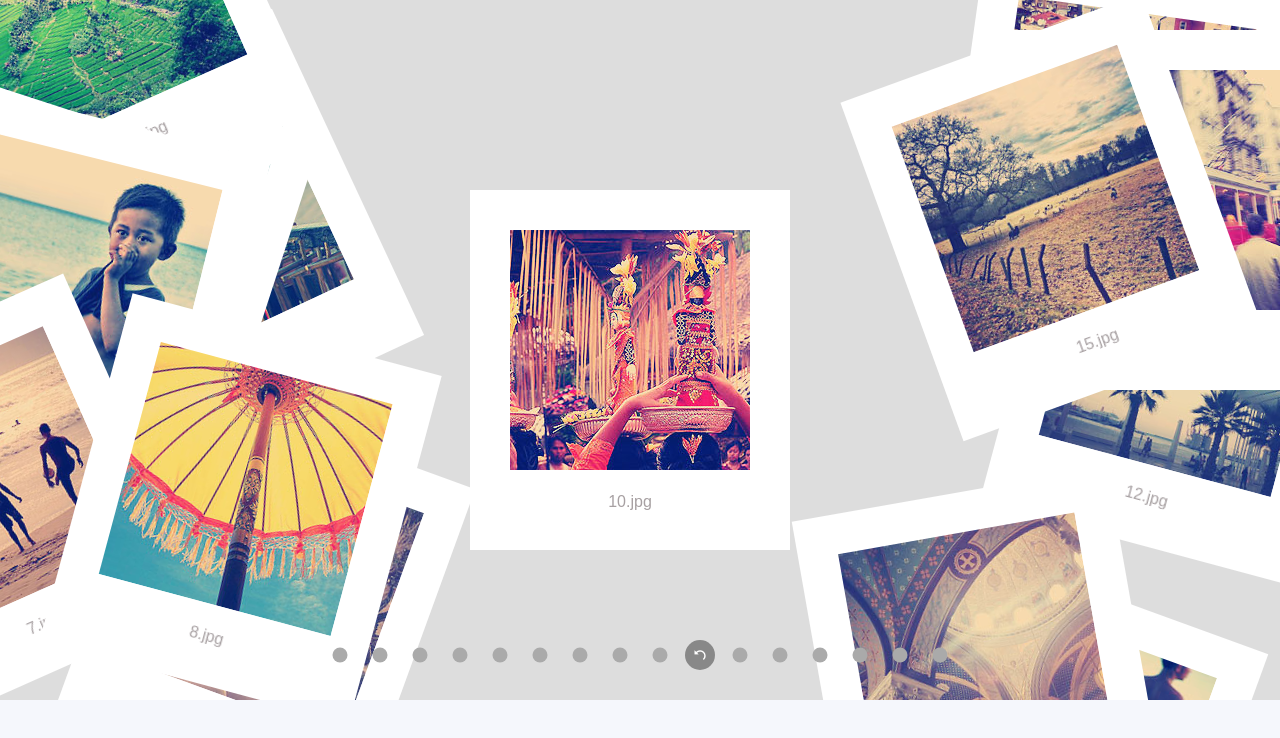
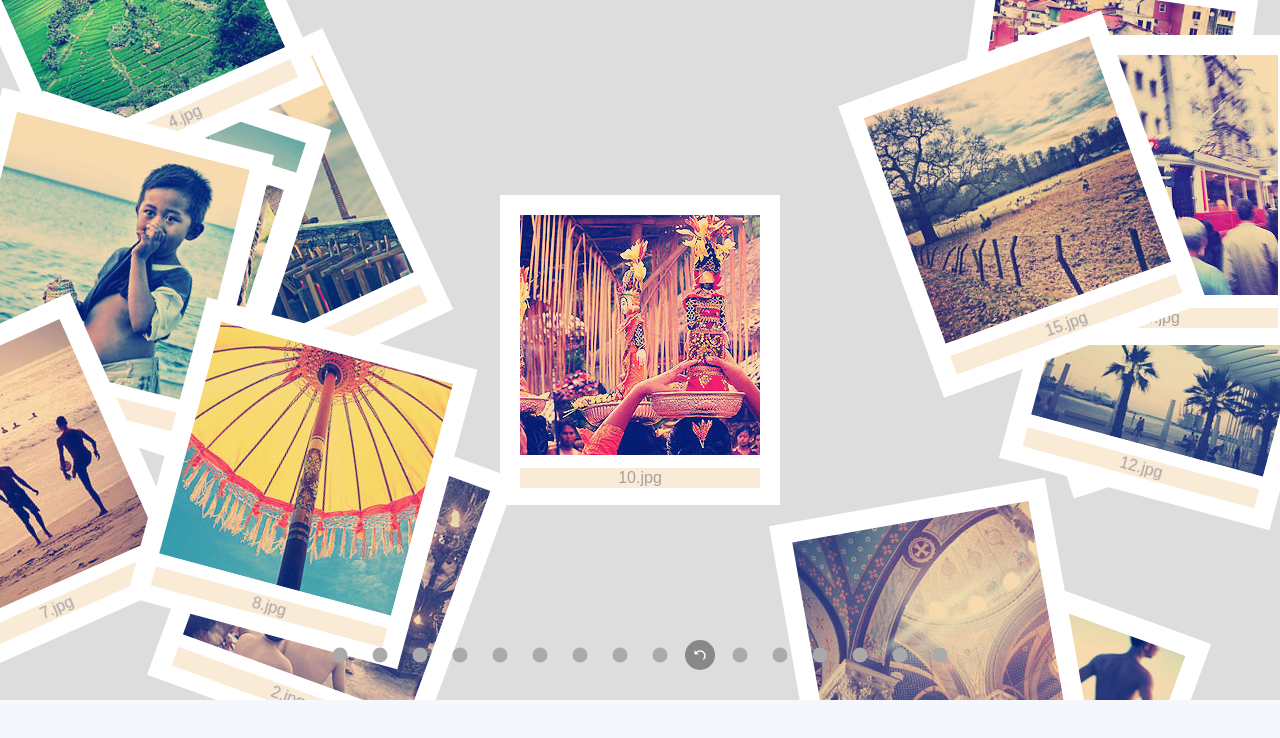
Before and after one commit to louguozhe/gallery-by-vue, a Vue app: page / in a window 1280 px wide. Shown: the top 738 px of the page. Built offline with nearby package versions, Linux system fonts and the light colour scheme.

Commit message:
修改相框尺寸

```diff
--- a/src/components/ImgFigure.vue
+++ b/src/components/ImgFigure.vue
@@ -18,10 +18,10 @@
 <style lang="scss">
   .img-figure{
     position: absolute;
-    width: 320px;
-    height: 360px;
+    // width: 320px;
+    // height: 360px;
     margin: 0;
-    padding: 40px;
+    padding: 20px;
 
     background-color: #fff;
 
@@ -37,9 +37,11 @@
     .fig-caption{
       text-align: center;
       .img-title {
-        margin: 20px 0 0 0;
+        margin: 10px 0 0 0;
+        line-height: 20px;
         color: #a7a0a2;
         font-size: 16px;
+        background-color: antiquewhite
       }
       .img-back {
         position: absolute;
@@ -74,7 +76,7 @@
 <script>
 export default {
   name: 'ImgFigure',
-  props: ['imgdata'],
+  props: ['imgdata', 'imgSize'],
   computed: {
     // imgtop: this.imgdata.filename,
     // imgleft: this.imgdata.pos.left,
@@ -82,7 +84,9 @@ export default {
     //   console.log(this.imgdata.pos.left)
       var styleObj = {
         top: this.imgdata.pos.top + 'px',
-        left: this.imgdata.pos.left + 'px'
+        left: this.imgdata.pos.left + 'px',
+        width: this.imgSize.width + 'px',
+        height: this.imgSize.height + 'px'
       }
       if (this.imgdata.rotate !== 0) {
         styleObj.transform = 'rotate(' + this.imgdata.rotate + 'deg)'
--- a/src/components/Stage.vue
+++ b/src/components/Stage.vue
@@ -1,7 +1,7 @@
 <template>
     <section class="stage" ref="stage">
         <section class="img-sec">
-            <img-figure v-for="(item,index) in imgsArrangeArr" :key="index" :imgdata="item" @center="rearrange"/>
+            <img-figure v-for="(item,index) in imgsArrangeArr" :key="index" :imgdata="item" :imgSize="Constant.imgSize" @center="rearrange"/>
         </section>
         <nav class="controller-nav">
             <control-unit v-for="(item,index) in imgsArrangeArr" :key="index" :imgdata="item" @center="rearrange"></control-unit>
@@ -83,6 +83,10 @@
           vPosRange: { // 垂直方向的取值范围
             x: [0, 0],
             topY: [0, 0]
+          },
+          imgSize: {
+            width: 280,
+            height: 310
           }
         },
         imgsArrangeArr: imageDatas
@@ -100,10 +104,8 @@
         var halfStageW = Math.floor(stageW / 2)
         var halfStageH = Math.floor(stageH / 2)
         // var imgFigureDOM = this.$refs.imgFigure0[0]
-        var imgW = 340 // imgFigureDOM.scrollWidth
-        var imgH = 320 // imgFigureDOM.scrollHeight
-        var halfImgW = Math.floor(imgW / 2)
-        var halfImgH = Math.floor(imgH / 2)
+        var halfImgW = Math.floor(this.Constant.imgSize.width / 2)
+        var halfImgH = Math.floor(this.Constant.imgSize.height / 2)
         // 计算中心图片的位置点
         this.Constant.centerPos = {
           left: halfStageW - halfImgW,
@@ -121,7 +123,7 @@
         // 计算上侧区域图片排布位置的取值范围
         this.Constant.vPosRange.topY[0] = -halfImgH
         this.Constant.vPosRange.topY[1] = halfStageH - halfImgH * 3
-        this.Constant.vPosRange.x[0] = halfStageW - imgW
+        this.Constant.vPosRange.x[0] = halfStageW - this.Constant.imgSize.width
         this.Constant.vPosRange.x[1] = halfStageW
         // console.log(this.Constant)
       },
```
